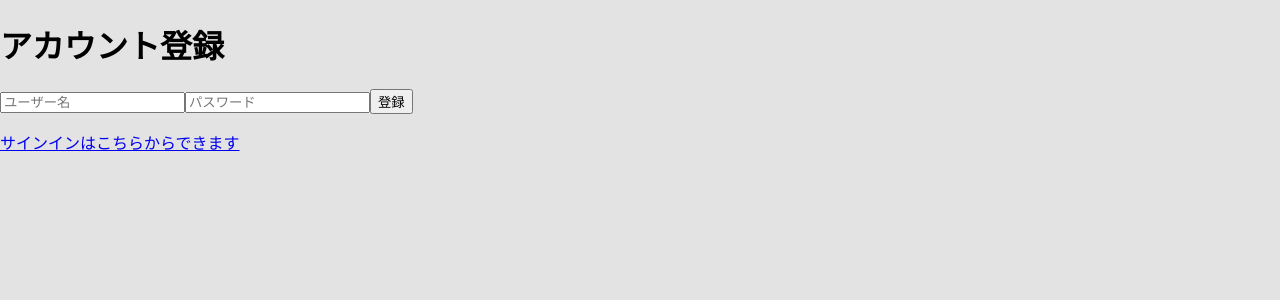
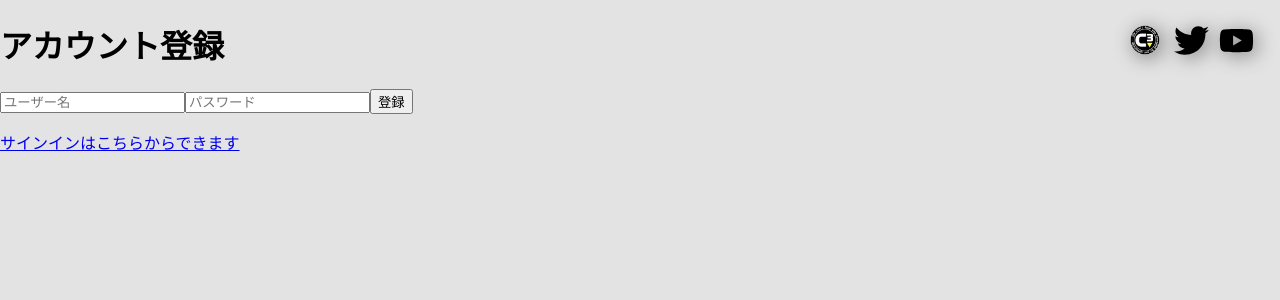
Before and after one commit to Kyutech-C3/official-site, a Vue app: page /signup in a window 1280 px wide. Shown: the top 300 px of the page. Built offline with nearby package versions, Linux system fonts and the light colour scheme; no server answers.

Commit message:
[update] the header places on entire site

```diff
--- a/src/App.vue
+++ b/src/App.vue
@@ -1,11 +1,19 @@
 <template>
   <div id="app">
     <div class="container">
+      <my-header />
       <router-view/>
     </div>
   </div>
 </template>
-
+<script>
+import Header from '@/components/Header/Header'
+export default {
+  components: {
+    myHeader: Header
+  }
+}
+</script>
 <style lang="scss">
 body {
   margin: 0;
--- a/src/views/Home.vue
+++ b/src/views/Home.vue
@@ -1,6 +1,5 @@
 <template>
   <div>
-    <Header />
     <Top />
     <News />
     <Members />
@@ -11,9 +10,7 @@
 </template>
 
 <script>
-
 // import HelloWorld from '@/components/HelloWorld.vue'
-import Header from '@/components/Header/Header'
 import Top from '@/components/Top/Top'
 import News from '@/components/News/News'
 import Members from '@/components/Members/Members'
@@ -23,7 +20,6 @@ import Footer from '@/components/Footer/Footer'
 
 export default {
   components: {
-    Header,
     Top,
     News,
     Members,
```
